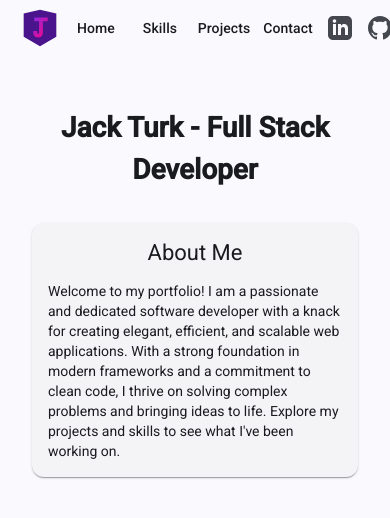
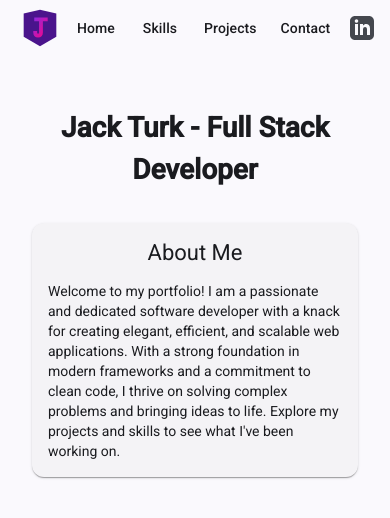
Before and after one commit to jack-turk-5/portfolio-app, an Angular app: page / in a window 390 px wide. Shown: the top 518 px of the page. Built offline with nearby package versions, Linux system fonts and the light colour scheme.

Commit message:
make header scrollable on mobile

```diff
--- a/src/app/header/header.html
+++ b/src/app/header/header.html
@@ -1,4 +1,5 @@
 <mat-toolbar color="primary">
+  <div class="toolbar-content">
     <mat-icon svgIcon="j-icon" class="j-icon"></mat-icon>
     <span class="spacer"></span>
     <a mat-button routerLink="/">Home</a>
@@ -12,4 +13,5 @@
     <a mat-icon-button [href]="AppConstants.GITHUB_URL" target="_blank" aria-label="GitHub">
       <mat-icon svgIcon="github"></mat-icon>
     </a>
+  </div>
 </mat-toolbar>
--- a/src/app/header/header.scss
+++ b/src/app/header/header.scss
@@ -4,3 +4,35 @@
   font-size: 48px;
   flex-shrink: 0;
 }
+
+.spacer {
+  flex: 1 1 auto;
+}
+
+mat-toolbar {
+  justify-content: center;
+}
+
+.toolbar-content {
+  display: flex;
+  align-items: center;
+  width: 100%;
+  max-width: 400px;
+}
+
+@media (max-width: 600px) {
+  mat-toolbar {
+    justify-content: flex-start;
+    overflow-x: auto;
+    -ms-overflow-style: none;
+    scrollbar-width: none;
+
+    &::-webkit-scrollbar {
+      display: none;
+    }
+  }
+
+  .toolbar-content {
+    min-width: max-content;
+  }
+}
```
Lines whose indentation alone changed are shown as unchanged.
